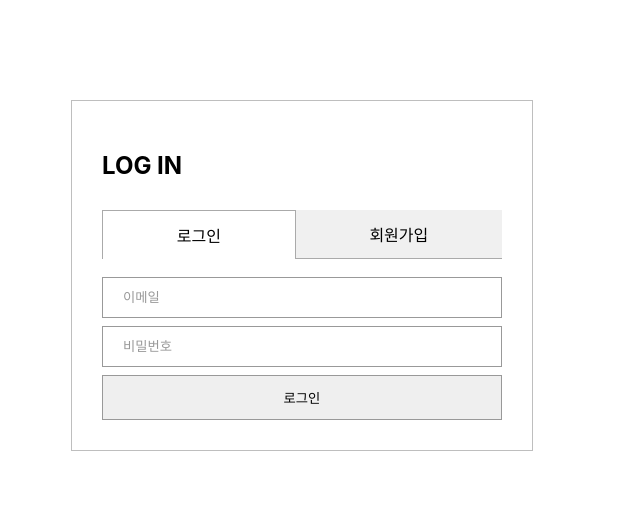
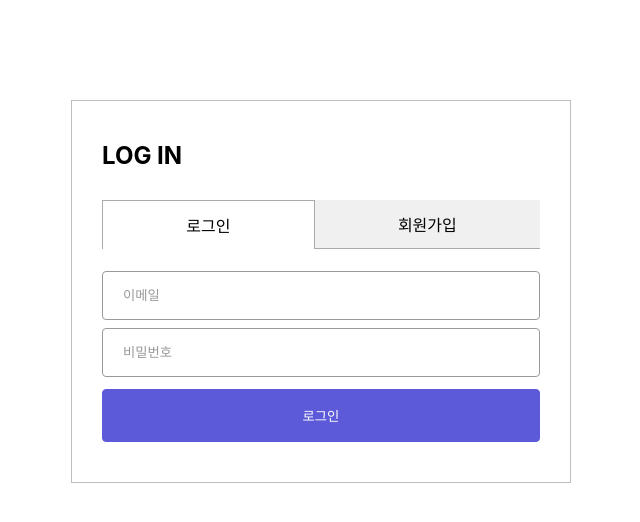
Before and after one commit to naturej/todostudy, a React (Create React App) app: page / in a window 1280 px wide. Shown: the top 522 px of the page, without its empty margins (319-959 px from the left). Built offline with nearby package versions, Linux system fonts and the light colour scheme.

Commit message:
feat: 회원가입/로그인 구현
1. react-hook-form 라이브러리 사용
2. 유효성 검사 로직 분리
3. 퍼블리싱 수정(css)

```diff
--- a/package.json
+++ b/package.json
@@ -10,6 +10,7 @@
     "axios": "^1.4.0",
     "react": "^18.2.0",
     "react-dom": "^18.2.0",
+    "react-hook-form": "^7.45.1",
     "react-redux": "^8.1.1",
     "react-router-dom": "^6.14.0",
     "react-scripts": "5.0.1",
--- a/src/components/box/btn-box.js
+++ b/src/components/box/btn-box.js
@@ -8,10 +8,29 @@ export default BtnBox;
 
 const BtnArea = styled.div`
   display: flex;
+  margin-top: 4px;
   gap: 10px;
   & > button {
     flex: auto;
-    padding: 12px;
-    border: 1px solid #999;
+    padding: 16px;
+    color: #fff;
+    font-weight: 500;
+    border: 1px solid #5c5ad9;
+    background-color: #5c5ad9;
+    border-radius: 4px;
+    cursor: pointer;
+
+    &.cancel {
+      border: 1px solid #666;
+      color: #666;
+      background-color: #fff;
+    }
+
+    &.disabled {
+      cursor: not-allowed;
+      color: #999;
+      border: 1px solid #aaa;
+      background-color: #f0f0f0;
+    }
   }
 `;
--- a/src/components/box/flex-column-box.js
+++ b/src/components/box/flex-column-box.js
@@ -12,13 +12,14 @@ const FlexColumnBox = ({ title, children }) => {
 export default FlexColumnBox;
 
 const FlexColumnArea = styled.div`
-  width: 400px;
+  width: 500px;
   display: flex;
   flex-direction: column;
-  padding: 30px;
+  padding: 20px 30px 40px;
   gap: 10px;
   border: 1px solid #bebebe;
   background-color: #fff;
+  box-sizing: border-box;
 
   & form {
     display: flex;
@@ -26,9 +27,10 @@ const FlexColumnArea = styled.div`
 
     & input,
     textarea {
-      padding: 12px 20px;
+      padding: 16px 20px;
       margin: 0 0 8px;
       border: 1px solid #999;
+      border-radius: 4px;
       ::placeholder {
         color: #999;
       }
--- a/src/pages/main/components/join.js
+++ b/src/pages/main/components/join.js
@@ -1,24 +1,78 @@
 import BtnBox from "components/box/btn-box";
+import { useForm } from "react-hook-form";
+import styled from "styled-components";
+import {
+  validateEmail,
+  validatePassword,
+  validatePasswordConfirm,
+} from "utils/validator";
 
-const JoinForm = () => {
-  const handleJoin = () => {
-    console.log("wow");
+const JoinForm = ({ setIsFormLogin }) => {
+  const {
+    register,
+    getValues,
+    handleSubmit,
+    formState: { isValid, errors },
+  } = useForm({
+    mode: "onChange",
+  });
+
+  // 유효성 검사
+  const emailRegister = register("email", validateEmail());
+  const passwordRegister = register("password", validatePassword());
+  const passwordConfirmRegister = register(
+    "passwordConfirm",
+    validatePasswordConfirm(getValues("password"))
+  );
+
+  // 회원가입 버튼 클릭 시
+  const onSubmitJoinForm = (data) => {
+    if (data.email === "") return alert("이메일을 입력해주세요.");
+    if (data.password === "") return alert("비밀번호를 입력해주세요.");
+    if (data.passwordConfirm === "")
+      return alert("비밀번호 확인을 입력해주세요.");
+
+    alert("회원가입이 완료되었습니다.");
+    setIsFormLogin(true);
   };
 
   return (
-    <form>
-      <input name="email" type="text" placeholder="이메일"></input>
-      <input name="password" type="password" placeholder="비밀번호"></input>
+    <form onSubmit={handleSubmit(onSubmitJoinForm)}>
+      <input
+        name="email"
+        type="text"
+        placeholder="이메일"
+        {...emailRegister}
+      ></input>
+      {errors.email && <ErrorMessage>{errors.email.message}</ErrorMessage>}
+      <input
+        name="password"
+        type="password"
+        placeholder="비밀번호"
+        {...passwordRegister}
+      ></input>
+      {errors.password && (
+        <ErrorMessage>{errors.password.message}</ErrorMessage>
+      )}
       <input
         name="passwordConfirm"
         type="password"
         placeholder="비밀번호 확인"
+        {...passwordConfirmRegister}
       ></input>
+      {errors.passwordConfirm && (
+        <ErrorMessage>{errors.passwordConfirm.message}</ErrorMessage>
+      )}
       <BtnBox>
-        <button onClick={handleJoin}>회원가입</button>
+        <button className={!isValid ? "disabled" : ""}>회원가입</button>
       </BtnBox>
     </form>
   );
 };
 
 export default JoinForm;
+
+const ErrorMessage = styled.p`
+  margin: 0 0 8px;
+  color: #f00;
+`;
--- a/src/pages/main/components/login.js
+++ b/src/pages/main/components/login.js
@@ -1,19 +1,61 @@
 import BtnBox from "components/box/btn-box";
+import { useForm } from "react-hook-form";
+import { useNavigate } from "react-router-dom";
+import styled from "styled-components";
+import { validateEmail, validatePassword } from "utils/validator";
 
 const LogInForm = () => {
-  const handleLogIn = () => {
-    console.log("wow");
+  const {
+    register,
+    handleSubmit,
+    formState: { errors },
+  } = useForm({
+    mode: "onChange",
+  });
+  const navigate = useNavigate();
+
+  const onSubmitLoginForm = (data) => {
+    if (data.email === "") return alert("이메일을 입력해주세요.");
+    if (data.password === "") return alert("비밀번호를 입력해주세요.");
+
+    alert("반갑습니다");
+    navigate("/todo/list");
   };
 
+  // 유효성 검사
+  const emailRegister = register("email", validateEmail());
+  // 비밀번호 필수값만 유효성 검사
+  const { required } = validatePassword();
+  const passwordRegister = register("password", { required });
+
   return (
-    <form>
-      <input name="email" type="text" placeholder="이메일"></input>
-      <input name="password" type="password" placeholder="비밀번호"></input>
+    <form onSubmit={handleSubmit(onSubmitLoginForm)}>
+      <input
+        name="email"
+        type="text"
+        placeholder="이메일"
+        {...emailRegister}
+      ></input>
+      {errors.email && <ErrorMessage>{errors.email.message}</ErrorMessage>}
+      <input
+        name="password"
+        type="password"
+        placeholder="비밀번호"
+        {...passwordRegister}
+      ></input>
+      {errors.password && (
+        <ErrorMessage>{errors.password.message}</ErrorMessage>
+      )}
       <BtnBox>
-        <button onClick={handleLogIn}>로그인</button>
+        <button>로그인</button>
       </BtnBox>
     </form>
   );
 };
 
 export default LogInForm;
+
+const ErrorMessage = styled.p`
+  margin: 0 0 8px;
+  color: #f00;
+`;
--- a/src/pages/main/index.js
+++ b/src/pages/main/index.js
@@ -11,19 +11,23 @@ const MainPage = () => {
     <FlexColumnBox title={isFormLogin ? "LOG IN" : "JOIN"}>
       <LoginTab>
         <div
-          className={isFormLogin && "active"}
+          className={isFormLogin ? "active" : ""}
           onClick={() => setIsFormLogin(true)}
         >
           로그인
         </div>
         <div
-          className={!isFormLogin && "active"}
+          className={!isFormLogin ? "active" : ""}
           onClick={() => setIsFormLogin(false)}
         >
           회원가입
         </div>
       </LoginTab>
-      {isFormLogin ? <LogInForm /> : <JoinForm />}
+      {isFormLogin ? (
+        <LogInForm />
+      ) : (
+        <JoinForm setIsFormLogin={setIsFormLogin} />
+      )}
     </FlexColumnBox>
   );
 };
@@ -36,7 +40,7 @@ const LoginTab = styled.div`
   & > div {
     flex: auto;
     padding: 12px;
-    margin-bottom: 8px;
+    margin-bottom: 12px;
     text-align: center;
     background-color: #f0f0f0;
     border-bottom: 1px solid #aaa;
--- a/src/pages/todo/components/list/one-todo.js
+++ b/src/pages/todo/components/list/one-todo.js
@@ -31,15 +31,21 @@ const OneTodo = ({ todo }) => {
 
   return (
     <S.FlexBox state={state}>
+      <div className="checkDiv">
         <input type="checkbox" checked={state} onChange={handleCompleteTodo} />
+      </div>
+      <div className="contentDiv">
         <h4>{title}</h4>
         {isEditMode ? (
           <textarea value={editContent} onChange={setEditContent}></textarea>
         ) : (
           <p>{content}</p>
         )}
+      </div>
+      <div className="btnDiv">
         <button onClick={handleUpdateTodo}>내용 수정</button>
         <button onClick={handleDeleteTodo}>삭제</button>
+      </div>
     </S.FlexBox>
   );
 };
@@ -49,14 +55,40 @@ export default OneTodo;
 const FlexBox = styled.div`
   position: relative;
   display: flex;
+  width: 100%;
   align-items: center;
   gap: 20px;
 
+  .checkDiv {
+    min-width: 20px;
+  }
+
+  .contentDiv {
+    flex-grow: 1;
     h4 {
-    color: ${({ state }) => (state ? "#888" : "#333")};
+      margin: 8px 0 0;
+    }
+    textarea {
+      width: 100%;
     }
     p {
-    color: #888;
+      margin: 8px 0;
+      word-break: break-word;
+    }
+  }
+
+  .btnDiv {
+    display: flex;
+    min-width: 120px;
+    gap: 10px;
+  }
+
+  h4 {
+    color: ${({ state }) => (state ? "#999" : "#333")};
+    text-decoration: ${({ state }) => (state ? "line-through" : "")};
+  }
+  p {
+    color: #999;
   }
 `;
 
--- a/src/pages/todo/components/list/todo-list.js
+++ b/src/pages/todo/components/list/todo-list.js
@@ -2,6 +2,7 @@ import { useDispatch, useSelector } from "react-redux";
 import OneTodo from "./one-todo";
 import { useEffect } from "react";
 import { getTodo } from "reducer/todoSlice";
+import styled from "styled-components";
 
 const TodoList = () => {
   const dispatch = useDispatch();
@@ -24,22 +25,36 @@ const TodoList = () => {
   return (
     <>
       {getTodoLoading || addTodoLoading ? (
-        <div>loading...</div>
+        <EmptyList>loading...</EmptyList>
       ) : (
-        <ul>
+        <ListWrap>
           {todoList.length > 0 ? (
             todoList.map((todo) => (
-              <li key={todo.id}>
+              <List key={todo.id}>
                 <OneTodo todo={todo} />
-              </li>
+              </List>
             ))
           ) : (
-            <li>할 일이 없습니다</li>
+            <EmptyList>할 일이 없습니다</EmptyList>
           )}
-        </ul>
+        </ListWrap>
       )}
     </>
   );
 };
 
 export default TodoList;
+
+const EmptyList = styled.div`
+  padding: 80px 0;
+  text-align: center;
+`;
+
+const ListWrap = styled.ul`
+  margin: 0;
+  padding: 0;
+`;
+
+const List = styled.li`
+  list-style: none;
+`;
--- a/src/pages/todo/components/modal/add-modal.js
+++ b/src/pages/todo/components/modal/add-modal.js
@@ -35,12 +35,12 @@ const AddModal = ({ setIsAddModalShow }) => {
   return (
     <S.DimmedBoxWrapper>
       <form onSubmit={handleAddTodo}>
-        <FlexColumnBox title={"할 일 추가하기"}>
+        <FlexColumnBox title={"할 일 추가하기 🌟"}>
           <input type="text" name="title" placeholder="제목" />
           <textarea name="content" placeholder="내용"></textarea>
           <BtnBox>
             <button type="submit">추가</button>
-            <button type="button" onClick={handleClose}>
+            <button type="button" className="cancel" onClick={handleClose}>
               취소
             </button>
           </BtnBox>
--- a/src/pages/todo/index.js
+++ b/src/pages/todo/index.js
@@ -13,7 +13,7 @@ const TodoListPage = () => {
   };
 
   return (
-    <FlexColumnBox title={"할 일 목록"}>
+    <FlexColumnBox title={"할 일 목록 📝"}>
       <S.ScrollDiv>
         <TodoList />
       </S.ScrollDiv>
--- /dev/null
+++ b/src/utils/validator.js
@@ -0,0 +1,38 @@
+/**
+ * 유효성 검사 validator.js
+ */
+
+// 이메일
+export const validateEmail = () => {
+  return {
+    required: "이메일을 입력해주세요.",
+    pattern: {
+      value:
+        /^[0-9a-zA-Z]([-_.]?[0-9a-zA-Z])*@[0-9a-zA-Z]([-_.]?[0-9a-zA-Z])*.[a-zA-Z]{2,3}$/i,
+      message: "이메일 양식을 확인해주세요.",
+    },
+  };
+};
+
+// 비밀번호
+export const validatePassword = () => {
+  return {
+    required: "비밀번호를 입력해주세요.",
+    minLength: {
+      value: 8,
+      message: "비밀번호는 8글자 이상 입력해주세요.",
+    },
+  };
+};
+
+// 비밀번호 확인
+export const validatePasswordConfirm = (passwordValue) => {
+  return {
+    required: "비밀번호 확인을 입력해주세요.",
+    validate: (value) => {
+      if (passwordValue !== value) {
+        return "비밀번호와 비밀번호 확인이 일치하지 않습니다.";
+      }
+    },
+  };
+};
```
Also changed, not shown: 1 other file (tests, documents, lock files or other folders). Lines whose indentation alone changed are shown as unchanged.
